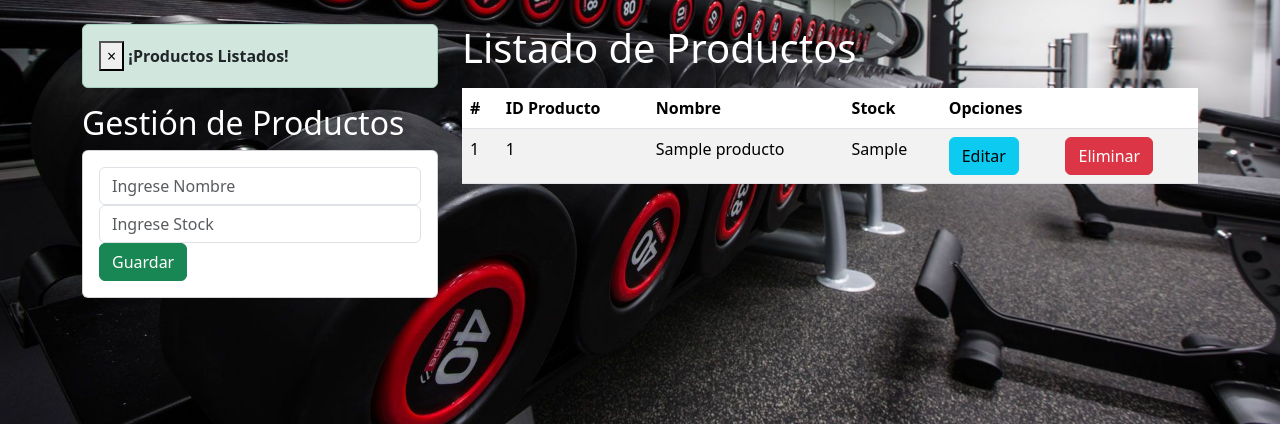
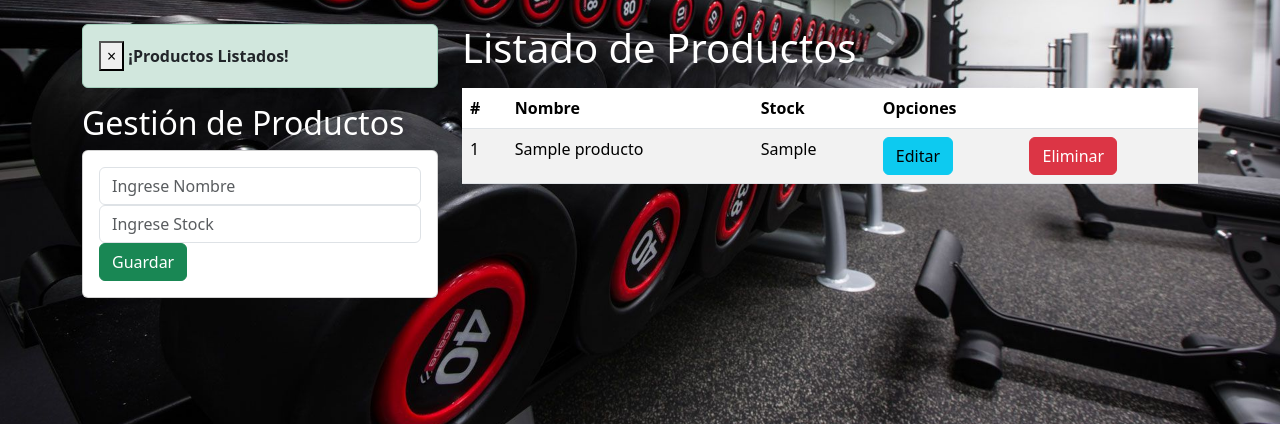
Before and after one commit to FrancoHtmlx/gymMaxPower.github.io, a Django app: page /productos/ in a window 1280 px wide. Shown: the part 80-504 px from the top of the page. Run offline with Django 5.2, Linux system fonts and the light colour scheme; a user stored in the database is signed in; tables that the repository leaves empty hold one stand-in row (values such as "Sample post").

Commit message:
add en todos los archivos

```diff
--- a/Aplicaciones/Academico/templates/gestionProductos.html
+++ b/Aplicaciones/Academico/templates/gestionProductos.html
@@ -39,7 +39,6 @@
                 <thead>
                     <tr>
                         <th>#</th>
-                        <th>ID Producto</th>
                         <th>Nombre</th>
                         <th>Stock</th>
                         <th colspan="2">Opciones</th>
@@ -49,7 +48,6 @@
                     {% for p in productos %}
                     <tr>
                         <td>{{ forloop.counter }}</td>
-                        <td>{{ p.idProducto }}</td>
                         <td>{{ p.nombre }}</td>
                         <td>{{ p.stock }}</td>
                         <td><a href="{% url 'edicionProducto' p.idProducto %}" class="btn btn-info">Editar</a></td>
```
